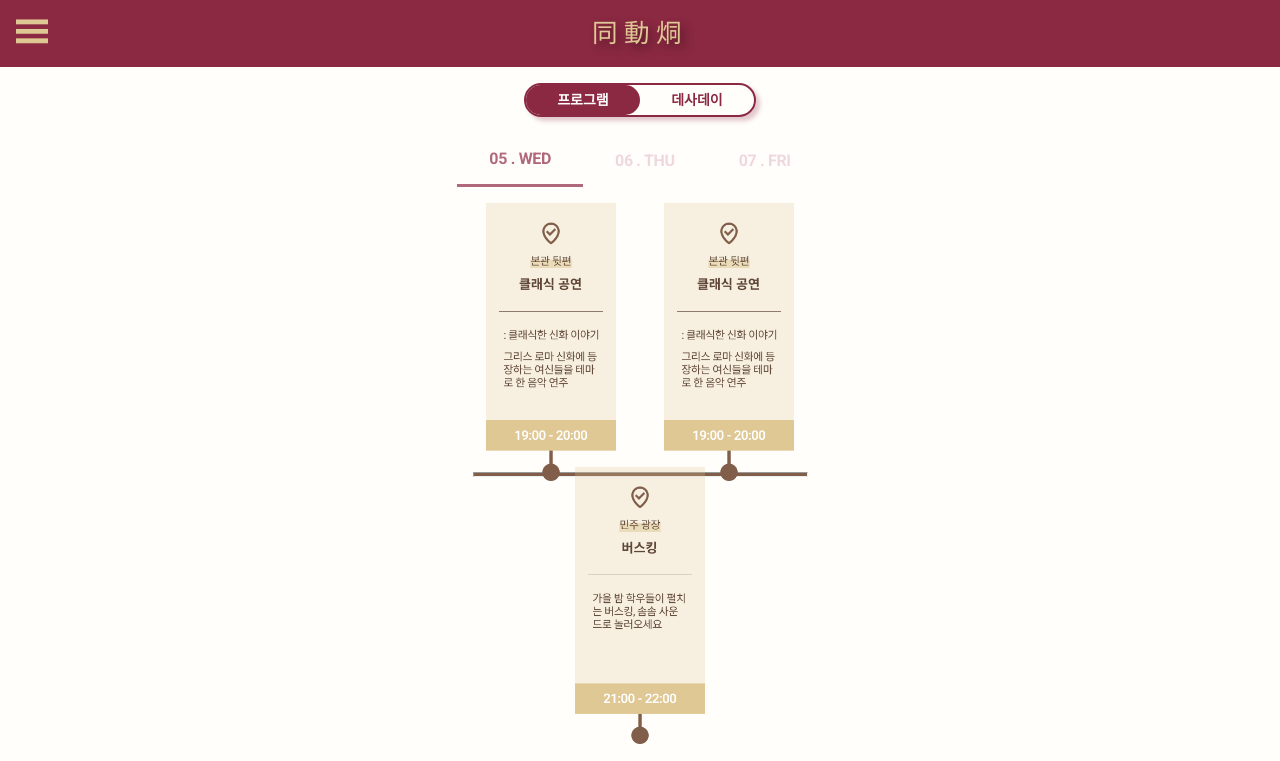
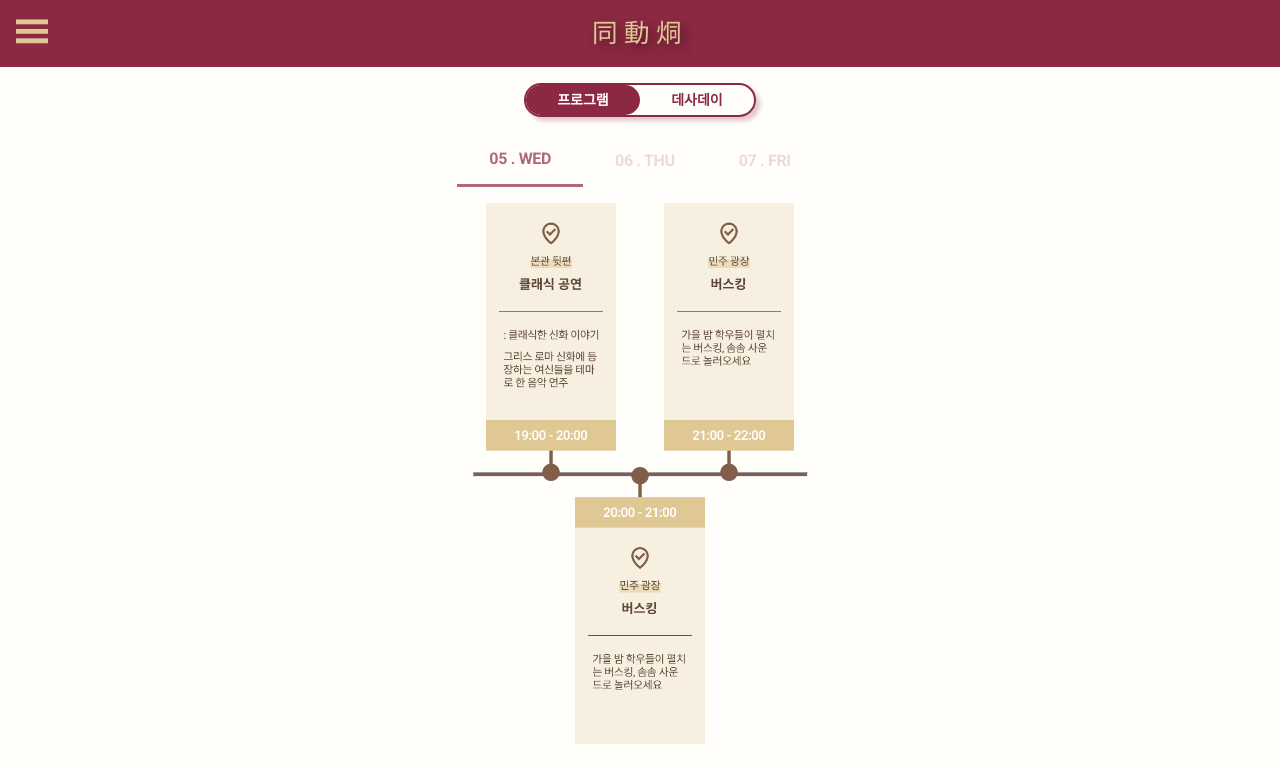
Before and after one commit to mnbvcxzyj/DDWU_Festival_2022, a React (Create React App) app in the folder ddd_front/: page /timetable in a window 1280 px wide. Shown: the top 761 px of the page. Built offline with nearby package versions, Linux system fonts and the light colour scheme.

Commit message:
FIx time table img
타임 테이블 이미지 수정

```diff
--- a/ddd_front/src/pages/TimeTable/Program/First_ddd.jsx
+++ b/ddd_front/src/pages/TimeTable/Program/First_ddd.jsx
@@ -80,12 +80,12 @@ const First_ddd = () => {
         />
         <TimeImg2
           variants={tableVariants}
-          src={require("../../../img/img_yj/ddd05_1.png")}
+          src={require("../../../img/img_yj/ddd05_2.png")}
         />
         <hr />
         <TimeImg3
           variants={tableVariants}
-          src={require("../../../img/img_yj/ddd05_2.png")}
+          src={require("../../../img/img_yj/ddd05_3.png")}
         />
         <br />
         <IntroImg
```
